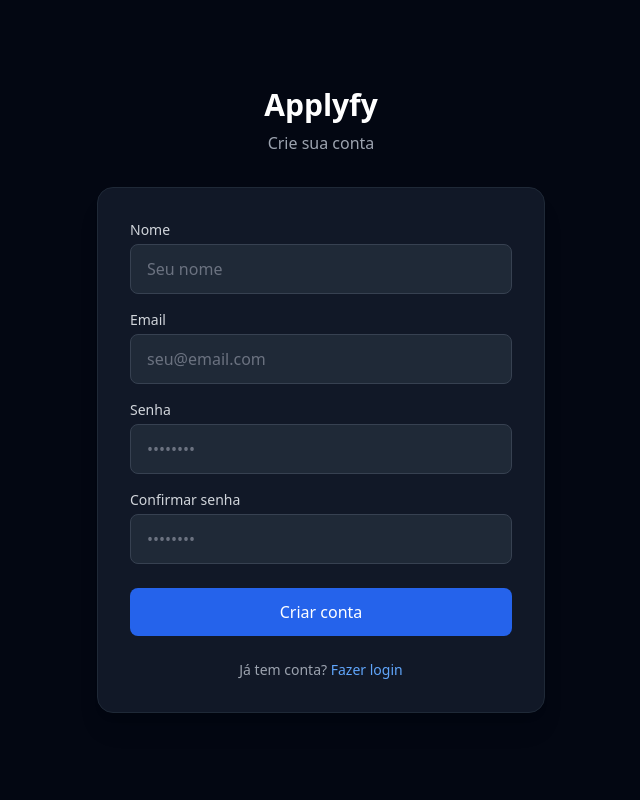
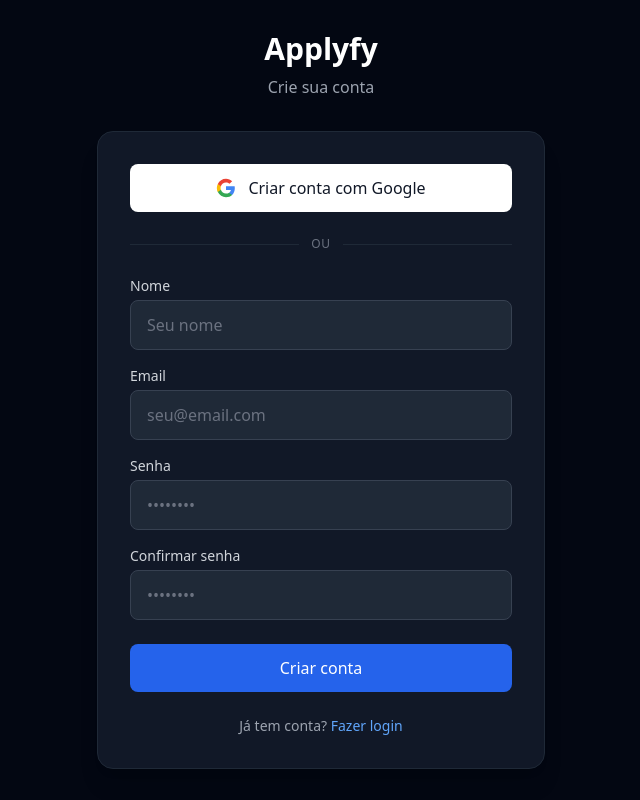
Before and after one commit to viniciusxavierbmx2016/applyfy-mvp, a Next.js app: page /register in a window 1280 px wide. Shown: the whole page, without its empty margins (319-959 px from the left). Built offline with nearby package versions, Linux system fonts and the light colour scheme; no server answers.

Commit message:
login social google

```diff
--- a/src/app/(auth)/login/page.tsx
+++ b/src/app/(auth)/login/page.tsx
@@ -2,6 +2,7 @@
 
 import { useState } from "react";
 import Link from "next/link";
+import { GoogleAuthButton } from "@/components/google-auth-button";
 
 export default function LoginPage() {
   const [email, setEmail] = useState("");
@@ -53,16 +54,27 @@
           <p className="text-gray-400 mt-2">Acesse sua conta</p>
         </div>
 
-        <form
-          onSubmit={handleSubmit}
-          className="bg-gray-900 rounded-2xl p-8 shadow-xl border border-gray-800"
-        >
+        <div className="bg-gray-900 rounded-2xl p-8 shadow-xl border border-gray-800">
           {error && (
             <div className="mb-4 p-3 rounded-lg bg-red-500/10 border border-red-500/20 text-red-400 text-sm">
               {error}
             </div>
           )}
 
+          <GoogleAuthButton label="Entrar com Google" />
+
+          <div className="relative my-6">
+            <div className="absolute inset-0 flex items-center">
+              <div className="w-full border-t border-gray-800" />
+            </div>
+            <div className="relative flex justify-center">
+              <span className="px-3 bg-gray-900 text-xs text-gray-500 uppercase tracking-wider">
+                ou
+              </span>
+            </div>
+          </div>
+
+          <form onSubmit={handleSubmit}>
           <div className="space-y-4">
             <div>
               <label
@@ -109,6 +121,7 @@
             {loading ? "Entrando..." : "Entrar"}
           </button>
 
+          </form>
           <p className="mt-6 text-center text-sm text-gray-400">
             Não tem conta?{" "}
             <Link
@@ -118,7 +131,7 @@
               Criar conta
             </Link>
           </p>
-        </form>
+        </div>
       </div>
     </div>
   );
--- a/src/app/(auth)/register/page.tsx
+++ b/src/app/(auth)/register/page.tsx
@@ -3,6 +3,7 @@
 import { useState } from "react";
 import { useRouter } from "next/navigation";
 import Link from "next/link";
+import { GoogleAuthButton } from "@/components/google-auth-button";
 
 export default function RegisterPage() {
   const [name, setName] = useState("");
@@ -59,16 +60,27 @@
           <p className="text-gray-400 mt-2">Crie sua conta</p>
         </div>
 
-        <form
-          onSubmit={handleSubmit}
-          className="bg-gray-900 rounded-2xl p-8 shadow-xl border border-gray-800"
-        >
+        <div className="bg-gray-900 rounded-2xl p-8 shadow-xl border border-gray-800">
           {error && (
             <div className="mb-4 p-3 rounded-lg bg-red-500/10 border border-red-500/20 text-red-400 text-sm">
               {error}
             </div>
           )}
 
+          <GoogleAuthButton label="Criar conta com Google" />
+
+          <div className="relative my-6">
+            <div className="absolute inset-0 flex items-center">
+              <div className="w-full border-t border-gray-800" />
+            </div>
+            <div className="relative flex justify-center">
+              <span className="px-3 bg-gray-900 text-xs text-gray-500 uppercase tracking-wider">
+                ou
+              </span>
+            </div>
+          </div>
+
+          <form onSubmit={handleSubmit}>
           <div className="space-y-4">
             <div>
               <label
@@ -151,6 +163,7 @@
             {loading ? "Criando conta..." : "Criar conta"}
           </button>
 
+          </form>
           <p className="mt-6 text-center text-sm text-gray-400">
             Já tem conta?{" "}
             <Link
@@ -160,7 +173,7 @@
               Fazer login
             </Link>
           </p>
-        </form>
+        </div>
       </div>
     </div>
   );
--- /dev/null
+++ b/src/app/api/auth/callback/route.ts
@@ -0,0 +1,74 @@
+import { NextResponse } from "next/server";
+import { createServerSupabaseClient } from "@/lib/supabase-server";
+import { prisma } from "@/lib/prisma";
+
+export async function GET(request: Request) {
+  const url = new URL(request.url);
+  const code = url.searchParams.get("code");
+  const errorParam = url.searchParams.get("error");
+
+  if (errorParam) {
+    const login = new URL("/login", url.origin);
+    login.searchParams.set("error", errorParam);
+    return NextResponse.redirect(login);
+  }
+
+  if (!code) {
+    return NextResponse.redirect(new URL("/login", url.origin));
+  }
+
+  try {
+    const supabase = await createServerSupabaseClient();
+    const { data, error } = await supabase.auth.exchangeCodeForSession(code);
+
+    if (error || !data.session?.user) {
+      console.error("exchangeCodeForSession error:", error);
+      const login = new URL("/login", url.origin);
+      login.searchParams.set("error", "oauth_failed");
+      return NextResponse.redirect(login);
+    }
+
+    const authUser = data.session.user;
+    const email = authUser.email?.toLowerCase();
+    if (!email) {
+      const login = new URL("/login", url.origin);
+      login.searchParams.set("error", "missing_email");
+      return NextResponse.redirect(login);
+    }
+
+    const meta =
+      (authUser.user_metadata as Record<string, unknown> | undefined) || {};
+    const fullName =
+      (meta.full_name as string | undefined) ||
+      (meta.name as string | undefined) ||
+      email.split("@")[0];
+    const avatarUrl =
+      (meta.avatar_url as string | undefined) ||
+      (meta.picture as string | undefined) ||
+      null;
+
+    const existing = await prisma.user.findUnique({ where: { email } });
+    if (!existing) {
+      await prisma.user.create({
+        data: {
+          id: authUser.id,
+          email,
+          name: fullName,
+          avatarUrl,
+        },
+      });
+    } else if (!existing.avatarUrl && avatarUrl) {
+      await prisma.user.update({
+        where: { id: existing.id },
+        data: { avatarUrl },
+      });
+    }
+
+    return NextResponse.redirect(new URL("/", url.origin));
+  } catch (error) {
+    console.error("GET /api/auth/callback error:", error);
+    const login = new URL("/login", url.origin);
+    login.searchParams.set("error", "oauth_failed");
+    return NextResponse.redirect(login);
+  }
+}
--- /dev/null
+++ b/src/app/api/auth/google/route.ts
@@ -0,0 +1,32 @@
+import { NextResponse } from "next/server";
+import { createServerSupabaseClient } from "@/lib/supabase-server";
+
+export async function POST(request: Request) {
+  try {
+    const supabase = await createServerSupabaseClient();
+
+    const origin = new URL(request.url).origin;
+    const redirectTo = `${origin}/api/auth/callback`;
+
+    const { data, error } = await supabase.auth.signInWithOAuth({
+      provider: "google",
+      options: { redirectTo },
+    });
+
+    if (error || !data.url) {
+      console.error("signInWithOAuth error:", error);
+      return NextResponse.json(
+        { error: error?.message || "Falha ao iniciar OAuth" },
+        { status: 500 }
+      );
+    }
+
+    return NextResponse.json({ url: data.url });
+  } catch (error) {
+    console.error("POST /api/auth/google error:", error);
+    return NextResponse.json(
+      { error: "Erro ao iniciar login com Google" },
+      { status: 500 }
+    );
+  }
+}
--- /dev/null
+++ b/src/components/google-auth-button.tsx
@@ -0,0 +1,64 @@
+"use client";
+
+import { useState } from "react";
+
+interface Props {
+  label: string;
+}
+
+export function GoogleAuthButton({ label }: Props) {
+  const [loading, setLoading] = useState(false);
+  const [error, setError] = useState("");
+
+  async function handleClick() {
+    setError("");
+    setLoading(true);
+    try {
+      const res = await fetch("/api/auth/google", { method: "POST" });
+      const data = await res.json();
+      if (!res.ok || !data.url) {
+        setError(data.error || "Erro ao iniciar login com Google");
+        setLoading(false);
+        return;
+      }
+      window.location.href = data.url;
+    } catch {
+      setError("Erro de conexão");
+      setLoading(false);
+    }
+  }
+
+  return (
+    <div>
+      <button
+        type="button"
+        onClick={handleClick}
+        disabled={loading}
+        className="w-full flex items-center justify-center gap-3 py-3 px-4 bg-white hover:bg-gray-100 disabled:opacity-60 text-gray-900 font-medium rounded-lg transition"
+      >
+        <svg className="w-5 h-5" viewBox="0 0 24 24" aria-hidden="true">
+          <path
+            fill="#4285F4"
+            d="M22.56 12.25c0-.78-.07-1.53-.2-2.25H12v4.26h5.92c-.26 1.37-1.04 2.53-2.21 3.31v2.77h3.57c2.08-1.92 3.28-4.74 3.28-8.09z"
+          />
+          <path
+            fill="#34A853"
+            d="M12 23c2.97 0 5.46-.98 7.28-2.66l-3.57-2.77c-.99.66-2.23 1.06-3.71 1.06-2.86 0-5.29-1.93-6.16-4.53H2.18v2.84C3.99 20.53 7.7 23 12 23z"
+          />
+          <path
+            fill="#FBBC05"
+            d="M5.84 14.09c-.22-.66-.35-1.36-.35-2.09s.13-1.43.35-2.09V7.07H2.18C1.43 8.55 1 10.22 1 12s.43 3.45 1.18 4.93l2.85-2.22.81-.62z"
+          />
+          <path
+            fill="#EA4335"
+            d="M12 5.38c1.62 0 3.06.56 4.21 1.64l3.15-3.15C17.45 2.09 14.97 1 12 1 7.7 1 3.99 3.47 2.18 7.07l3.66 2.84C6.71 7.31 9.14 5.38 12 5.38z"
+          />
+        </svg>
+        {loading ? "Redirecionando..." : label}
+      </button>
+      {error && (
+        <p className="mt-2 text-xs text-red-400 text-center">{error}</p>
+      )}
+    </div>
+  );
+}
```
Also changed, not shown: 1 other file (tests, documents, lock files or other folders).
